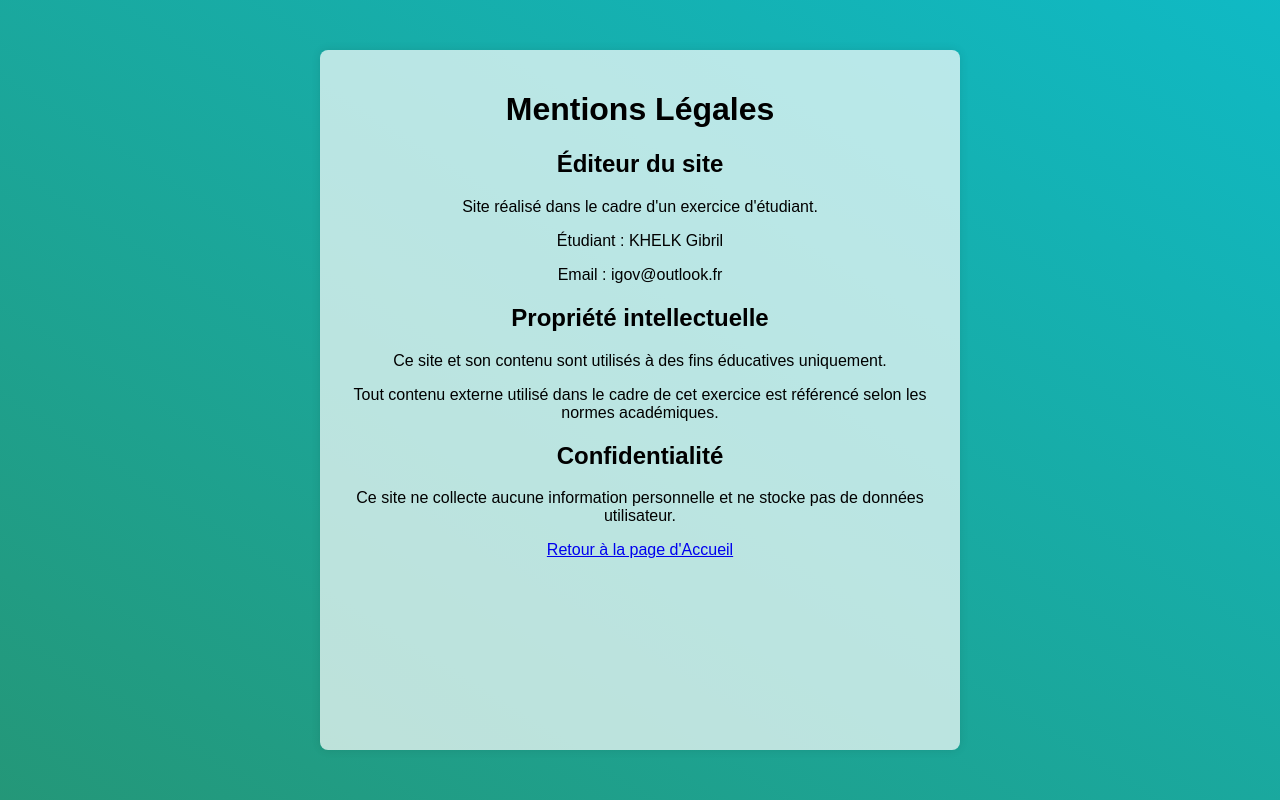
After one commit to G1bril/Website-Meteo, a PHP site: page /legal.html in a window 1280 px wide. The commit adds this page. Run offline with PHP 8.4, Linux system fonts and the light colour scheme.

Commit message:
fix session + profile ajout de mentions legal et modif html

```diff
--- a/base.sql
+++ b/base.sql
@@ -4,3 +4,9 @@ CREATE TABLE users (
     email VARCHAR(100) NOT NULL,
     password VARCHAR(255) NOT NULL
 );
+
+CREATE TABLE admins (
+    id INT AUTO_INCREMENT PRIMARY KEY,
+    user_id INT NOT NULL,
+    FOREIGN KEY (user_id) REFERENCES users(id)
+);
--- /dev/null
+++ b/legal.html
@@ -0,0 +1,33 @@
+<!DOCTYPE html>
+<html lang="fr">
+
+<head>
+    <meta charset="UTF-8">
+    <meta name="viewport" content="width=device-width, initial-scale=1.0">
+    <link rel="stylesheet" href="css/styles.css">
+    <title>Mentions Légales - Ma Météo</title>
+</head>
+
+<body>
+    <div class="gradient-background">
+        <div class="container">
+            <h1>Mentions Légales</h1>
+
+            <h2>Éditeur du site</h2>
+            <p>Site réalisé dans le cadre d'un exercice d'étudiant.</p>
+            <p>Étudiant : KHELK Gibril</p>
+            <p>Email : igov@outlook.fr</p>
+
+            <h2>Propriété intellectuelle</h2>
+            <p>Ce site et son contenu sont utilisés à des fins éducatives uniquement.</p>
+            <p>Tout contenu externe utilisé dans le cadre de cet exercice est référencé selon les normes académiques.
+            </p>
+
+            <h2>Confidentialité</h2>
+            <p>Ce site ne collecte aucune information personnelle et ne stocke pas de données utilisateur.</p>
+            <a href="index.html" class="button" role="link">Retour à la page d'Accueil</a>
+        </div>
+    </div>
+</body>
+
+</html>
--- a/php/logout.php
+++ b/php/logout.php
@@ -6,5 +6,6 @@ session_start();
 $_SESSION = array();
 
 // Détruire la session
+session_unset();
 session_destroy();
 ?>
--- a/profile.html
+++ b/profile.html
@@ -6,6 +6,8 @@
     <meta name="viewport" content="width=device-width, initial-scale=1.0">
     <link rel="stylesheet" href="css/styles.css">
     <title>Mon Profil - Ma Météo</title>
+    <script src="js/profile.js"></script>
+    <script src="js/logout.js"></script>
 </head>
 
 <body>
@@ -26,7 +28,7 @@
             <div class="profile-info">
                 <p><strong>Nom d'utilisateur :</strong> <span id="username"></span></p>
                 <p><strong>Email :</strong> <span id="email"></span></p>
-                <button type="submit" id="loginButton" aria-label="Se connecter">Se déconnecter</button>
+                <button type="submit" id="logoutButton" aria-label="Se déconnecter">Se déconnecter</button>
                 <!-- Vous pouvez ajouter d'autres informations de profil ici -->
             </div>
         </div>
@@ -38,7 +40,7 @@
         </footer>
     </div>
 
-    <script src="js/profile.js"></script>
+
 </body>
 
 </html>
```
Also changed, not shown: about.html (+5 -5 lines), js/profile.js (+9 -4 lines), php/get_profile.php (+6 -3 lines).
